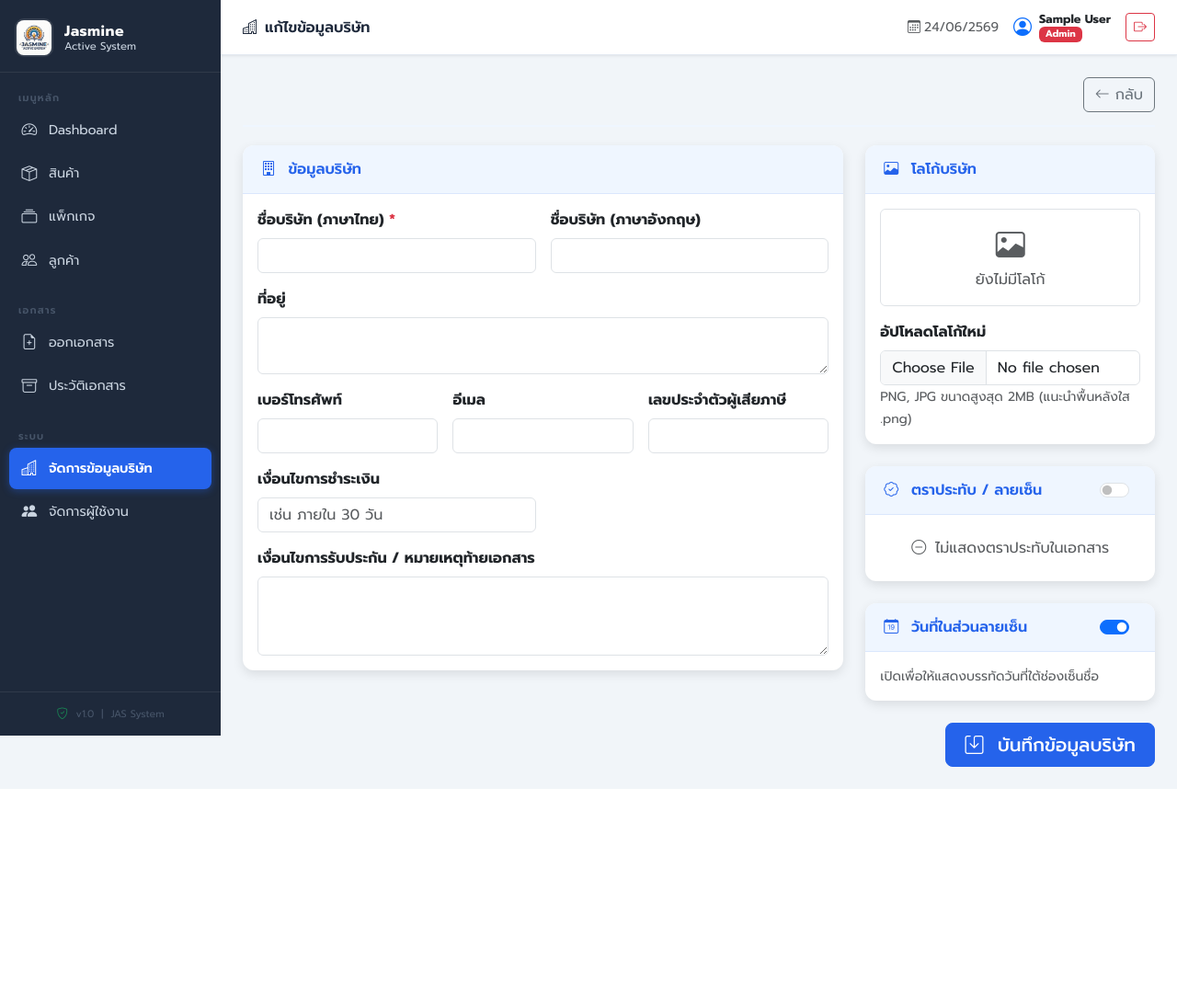
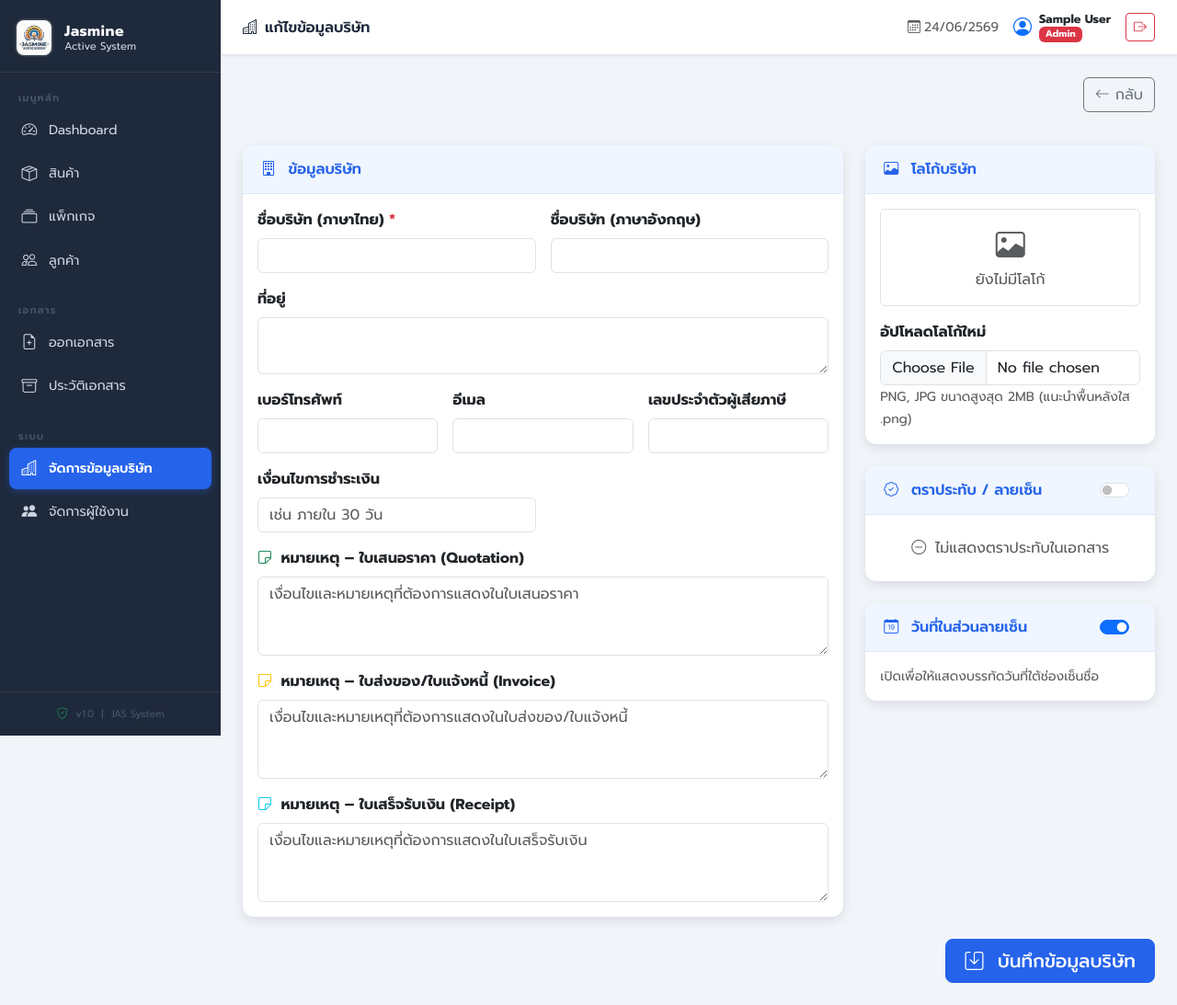
Before and after one commit to MontienNgamkaew/jassystem, a PHP site: page /company_form.php in a window 1280 px wide. Shown: the whole page at 92% size. Before the commit the page ends 858 px from the top, so only its background shows below. Run offline with PHP 8.4, Linux system fonts and the light colour scheme; the visitor is signed in with stand-in values (Sample User, id 1); some libraries are stand-ins or nearby versions.

Commit message:
feat: separate warranty_terms by document type per company

```diff
--- a/company_form.php
+++ b/company_form.php
@@ -9,7 +9,9 @@ $company = [
     'phone' => '',
     'email' => '',
     'tax_id' => '',
-    'warranty_terms' => '',
+    'warranty_terms'         => '',
+    'warranty_terms_invoice'  => '',
+    'warranty_terms_receipt'  => '',
     'payment_terms' => '',
     'logo_path' => '',
     'stamp_enabled' => 0,
@@ -36,7 +38,9 @@ if ($_SERVER['REQUEST_METHOD'] === 'POST') {
     $company['phone']    = $_POST['phone'] ?? '';
     $company['email']    = $_POST['email'] ?? '';
     $company['tax_id']   = $_POST['tax_id'] ?? '';
-    $company['warranty_terms']   = $_POST['warranty_terms'] ?? '';
+    $company['warranty_terms']          = $_POST['warranty_terms'] ?? '';
+    $company['warranty_terms_invoice']   = $_POST['warranty_terms_invoice'] ?? '';
+    $company['warranty_terms_receipt']   = $_POST['warranty_terms_receipt'] ?? '';
     $company['payment_terms']    = $_POST['payment_terms'] ?? '';
     $company['stamp_enabled']    = isset($_POST['stamp_enabled']) ? 1 : 0;
     $company['show_date_in_signature'] = isset($_POST['show_date_in_signature']) ? 1 : 0;
@@ -71,11 +75,13 @@ if ($_SERVER['REQUEST_METHOD'] === 'POST') {
         if ($id > 0) {
             $stmt = $pdo->prepare("UPDATE companies SET
                 name_th=?, name_en=?, address=?, phone=?, email=?, tax_id=?,
-                warranty_terms=?, payment_terms=?, logo_path=?, stamp_enabled=?, stamp_path=?, show_date_in_signature=?
+                warranty_terms=?, warranty_terms_invoice=?, warranty_terms_receipt=?,
+                payment_terms=?, logo_path=?, stamp_enabled=?, stamp_path=?, show_date_in_signature=?
                 WHERE id=?");
             $stmt->execute([
                 $company['name_th'], $company['name_en'], $company['address'], $company['phone'], $company['email'], $company['tax_id'],
-                $company['warranty_terms'], $company['payment_terms'], $company['logo_path'], $company['stamp_enabled'], $company['stamp_path'], $company['show_date_in_signature'],
+                $company['warranty_terms'], $company['warranty_terms_invoice'], $company['warranty_terms_receipt'],
+                $company['payment_terms'], $company['logo_path'], $company['stamp_enabled'], $company['stamp_path'], $company['show_date_in_signature'],
                 $id
             ]);
         } else {
@@ -85,11 +91,13 @@ if ($_SERVER['REQUEST_METHOD'] === 'POST') {
 
             $stmt = $pdo->prepare("INSERT INTO companies (
                 name_th, name_en, address, phone, email, tax_id,
-                warranty_terms, payment_terms, logo_path, stamp_enabled, stamp_path, show_date_in_signature, is_default
-            ) VALUES (?, ?, ?, ?, ?, ?, ?, ?, ?, ?, ?, ?, ?)");
+                warranty_terms, warranty_terms_invoice, warranty_terms_receipt,
+                payment_terms, logo_path, stamp_enabled, stamp_path, show_date_in_signature, is_default
+            ) VALUES (?, ?, ?, ?, ?, ?, ?, ?, ?, ?, ?, ?, ?, ?, ?)");
             $stmt->execute([
                 $company['name_th'], $company['name_en'], $company['address'], $company['phone'], $company['email'], $company['tax_id'],
-                $company['warranty_terms'], $company['payment_terms'], $company['logo_path'], $company['stamp_enabled'], $company['stamp_path'], $company['show_date_in_signature'], $is_default
+                $company['warranty_terms'], $company['warranty_terms_invoice'], $company['warranty_terms_receipt'],
+                $company['payment_terms'], $company['logo_path'], $company['stamp_enabled'], $company['stamp_path'], $company['show_date_in_signature'], $is_default
             ]);
         }
         header("Location: companies.php?msg=saved");
@@ -150,8 +158,16 @@ include_once 'includes/header.php';
                         <input type="text" class="form-control" name="payment_terms" value="<?= htmlspecialchars($company['payment_terms']) ?>" placeholder="เช่น ภายใน 30 วัน">
                     </div>
                     <div class="col-12">
-                        <label class="form-label fw-bold">เงื่อนไขการรับประกัน / หมายเหตุท้ายเอกสาร</label>
-                        <textarea class="form-control" name="warranty_terms" rows="3"><?= htmlspecialchars($company['warranty_terms']) ?></textarea>
+                        <label class="form-label fw-bold"><i class="bi bi-sticky me-1 text-success"></i> หมายเหตุ – ใบเสนอราคา (Quotation)</label>
+                        <textarea class="form-control" name="warranty_terms" rows="3" placeholder="เงื่อนไขและหมายเหตุที่ต้องการแสดงในใบเสนอราคา"><?= htmlspecialchars($company['warranty_terms']) ?></textarea>
+                    </div>
+                    <div class="col-12">
+                        <label class="form-label fw-bold"><i class="bi bi-sticky me-1 text-warning"></i> หมายเหตุ – ใบส่งของ/ใบแจ้งหนี้ (Invoice)</label>
+                        <textarea class="form-control" name="warranty_terms_invoice" rows="3" placeholder="เงื่อนไขและหมายเหตุที่ต้องการแสดงในใบส่งของ/ใบแจ้งหนี้"><?= htmlspecialchars($company['warranty_terms_invoice'] ?? '') ?></textarea>
+                    </div>
+                    <div class="col-12">
+                        <label class="form-label fw-bold"><i class="bi bi-sticky me-1 text-info"></i> หมายเหตุ – ใบเสร็จรับเงิน (Receipt)</label>
+                        <textarea class="form-control" name="warranty_terms_receipt" rows="3" placeholder="เงื่อนไขและหมายเหตุที่ต้องการแสดงในใบเสร็จรับเงิน"><?= htmlspecialchars($company['warranty_terms_receipt'] ?? '') ?></textarea>
                     </div>
                 </div>
             </div>
```
Also changed, not shown: generate_pdf.php (+13 -2 lines).
